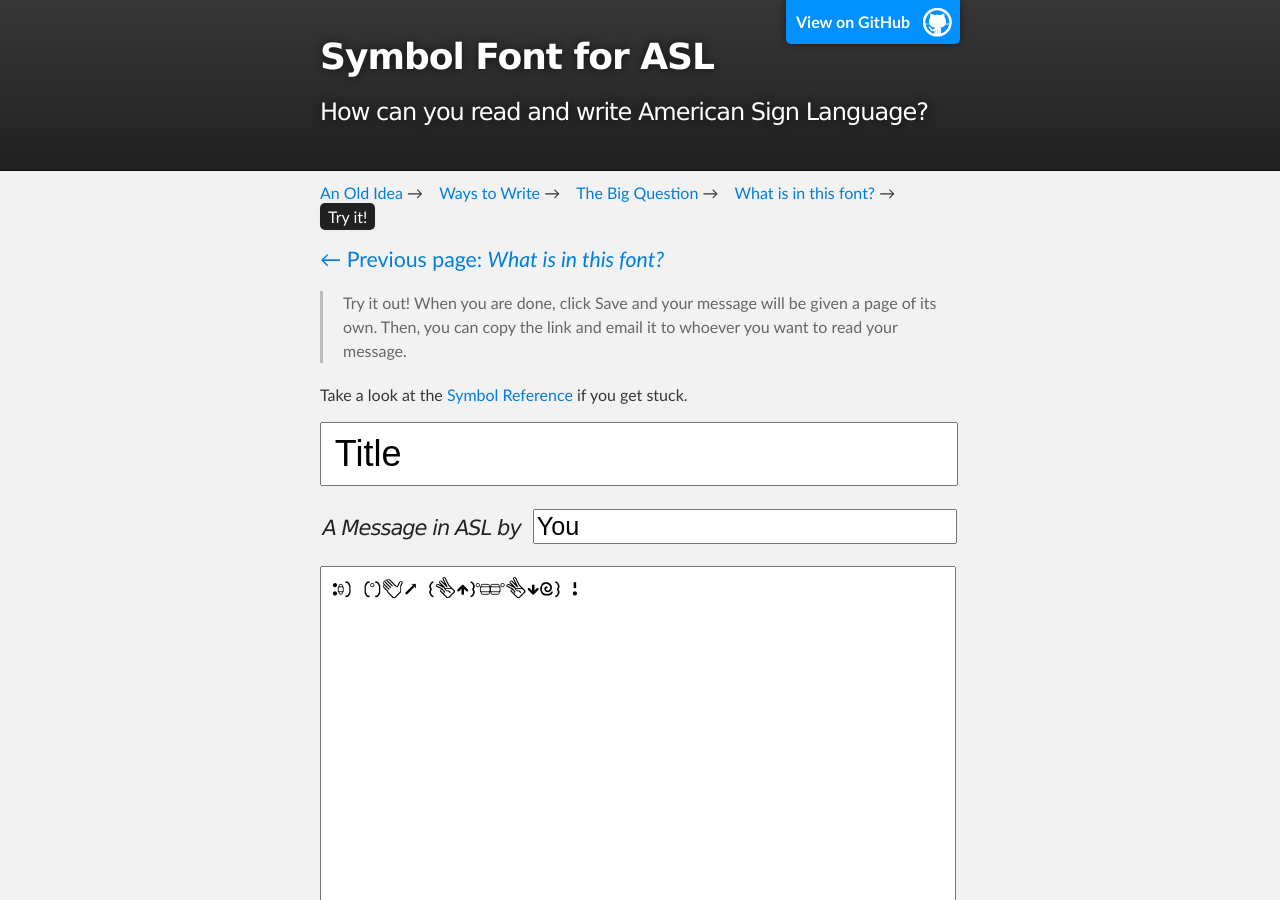
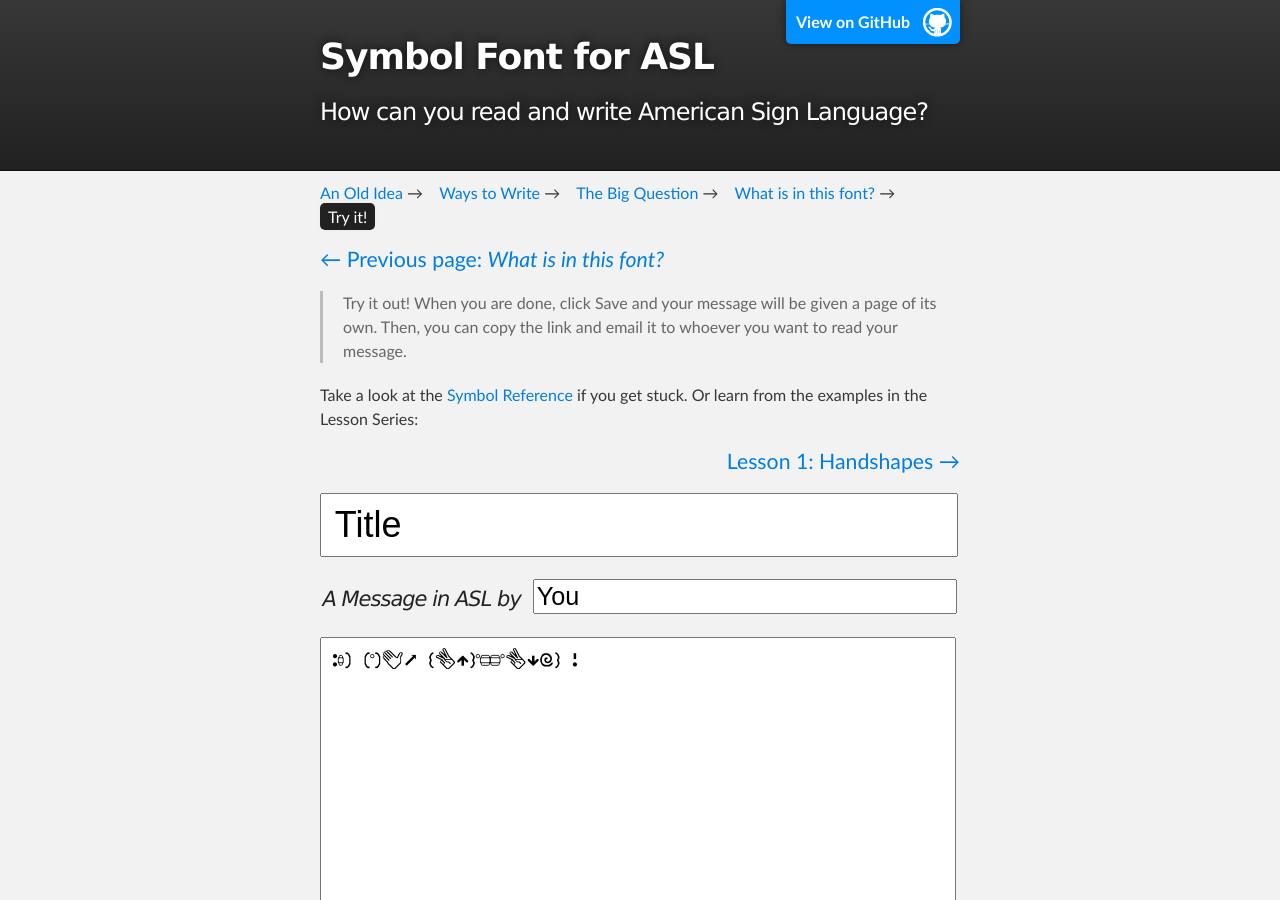
Before and after one commit to aslfont/aslfont.github.com, a Jekyll site: the page built from Symbol-Font-For-ASL/try-it.html, in a window 1280 px wide and 900 px high. Built offline with Jekyll 4.4.1, drawn with Linux system fonts in a browser that asks for light colours; nearby versions of some CDN libraries; Markdown is read by kramdown in place of the engine named in the settings.

Commit message:
link to lessons

```diff
--- a/Symbol-Font-For-ASL/lesson6.html
+++ b/Symbol-Font-For-ASL/lesson6.html
@@ -7,7 +7,7 @@ title: "Lesson 6: Head Locations 2"
 {% include lessons_nav.html %}
 
 
-<h3>Lesson 6: Head Locations 1</h3>
+<h3>Lesson 6: Head Locations 2</h3>
 
 <h4>Head Location Symbols</h4>
 <div class="medium boxshadow-p" style="font-family:monospace">
--- a/Symbol-Font-For-ASL/lesson7.html
+++ b/Symbol-Font-For-ASL/lesson7.html
@@ -65,6 +65,7 @@ title: "Lesson 7: Body Locations 2"
   </dl>
 </div>
 
-<p style="text-align:right;clear:both">
+<!-- <p style="text-align:right;clear:both">
   <a href="lesson8.html"><big>Lesson 8: <em>Arm Locations</em> &rarr;</big></a>
 </p>
+-->
--- a/Symbol-Font-For-ASL/page4.html
+++ b/Symbol-Font-For-ASL/page4.html
@@ -9,6 +9,10 @@ title: What is in this font?
 </p>
 
 <p>During this exciting time, while <a href="page2.html">other forms of writing ASL</a> are growing in popularity, and their digital options are being explored, this project attempts to provide simple, alternative system that is computer-friendly.</p>
+
+<blockquote>
+  Skip the theory and learn by example: <a href="lesson1.html"><big>Lesson 1: Handshapes &rarr;</big></a>
+</blockquote>
 
 <a href="https://github.com/aslfont/aslfont.github.com/issues/new?labels=feedback&title=The+Big+Question" class="feedback">Feedback?</a>
 <h3 id="Goals">Goals</h3>
--- a/Symbol-Font-For-ASL/try-it.html
+++ b/Symbol-Font-For-ASL/try-it.html
@@ -14,8 +14,10 @@ javascripts:
 
 <div id="try-it-form">
   <blockquote>Try it out! When you are done, click Save and your message will be given a page of its own.  Then, you can copy the link and email it to whoever you want to read your message.</blockquote>
-  <p>Take a look at the <a href="reference.html" target="_blank">Symbol Reference</a> if you get stuck.</p>
-
+  <p>Take a look at the <a href="reference.html" target="_blank">Symbol Reference</a> if you get stuck. Or learn from the examples in the Lesson Series:</p>
+  <p style="text-align:right">
+    <a href="lesson1.html" target="_blank"><big>Lesson 1: Handshapes &rarr;</big></a>
+  </p>
   <h3 id="message_title"><input id="title_input" value="Title"></h3>
   <h4 id="author">A Message in ASL by <input id="author_input" value="You"></h4>
   <textarea id="message" class="asl">:%) (`)B/ {w^}`==`w_@} !</textarea>
```
